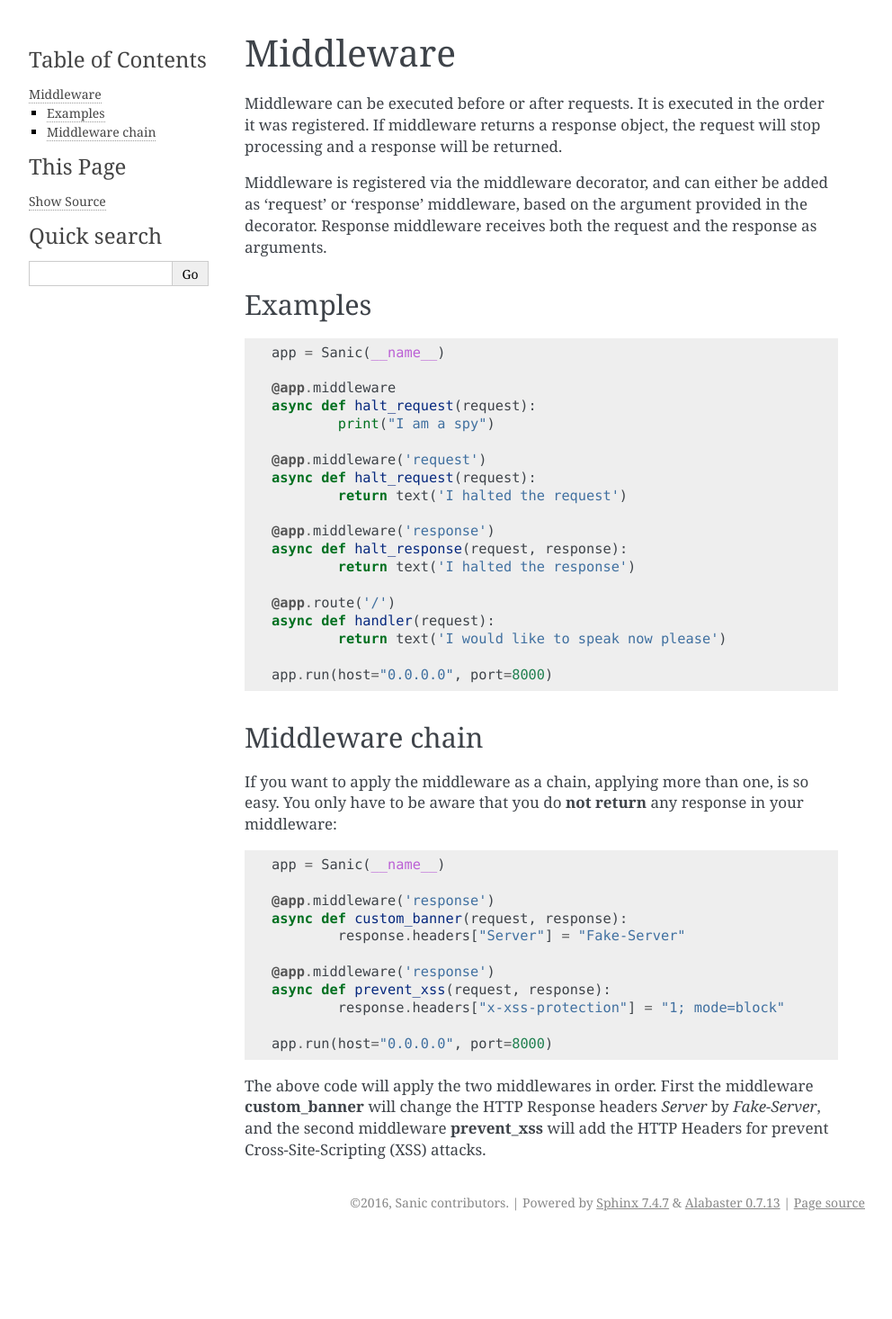
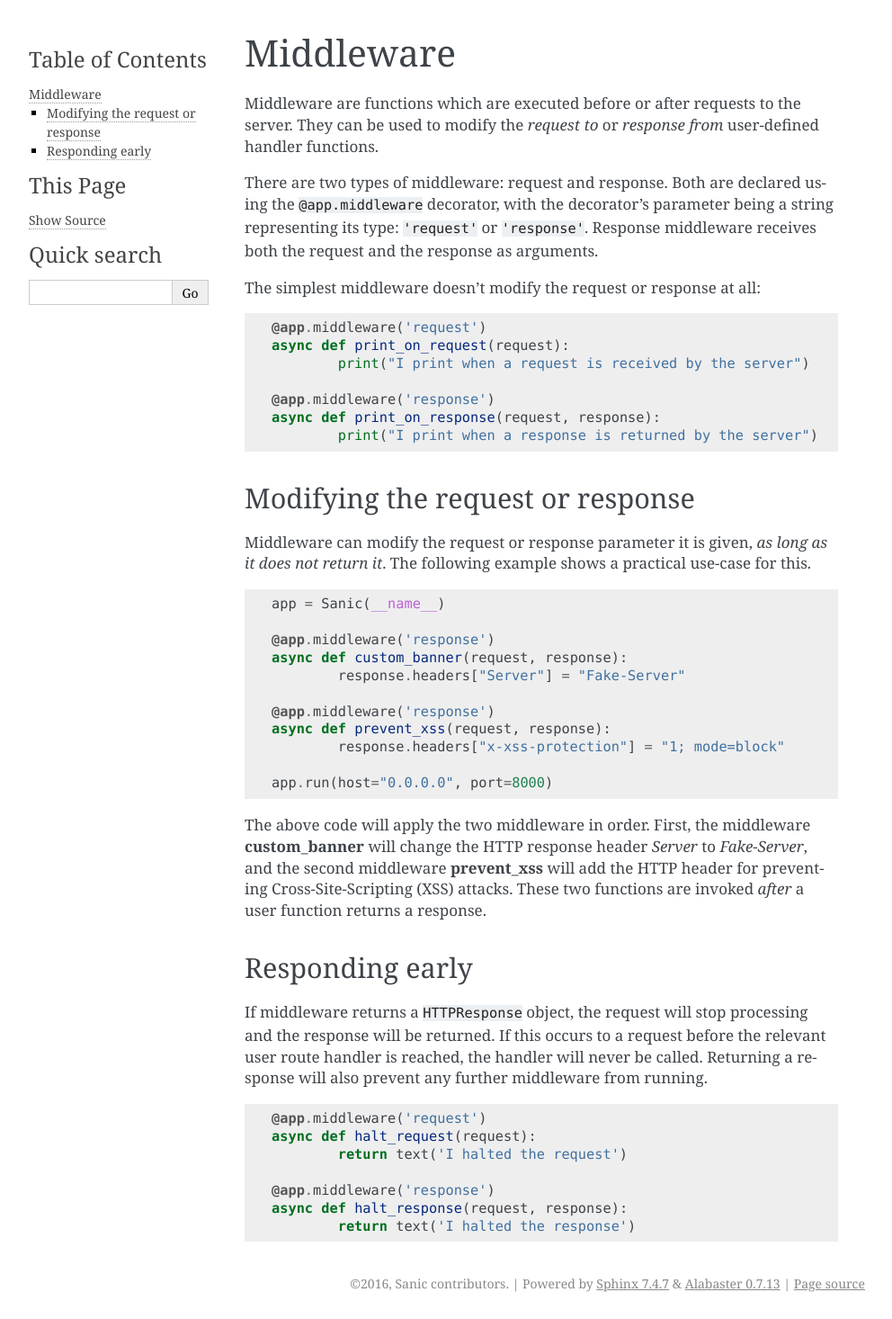
Before and after one commit to sanic-org/sanic, a Sphinx documentation site: the page built from docs/middleware.md, in a window 1280 px wide. Shown: the whole page at 90% size, without its empty margins (148-1140 px from the left). Built offline with Sphinx 7.4.7, drawn with Linux system fonts in a browser that asks for light colours; pages that are not in the unit, such as notebooks, are missing from menus; before the commit the page ends 1376 px from its top, so only the background shows below that.

Commit message:
Clarify the use-cases of middleware

````diff
--- a/docs/middleware.md
+++ b/docs/middleware.md
@@ -1,36 +1,32 @@
 # Middleware
 
-Middleware can be executed before or after requests.  It is executed in the order it was registered.  If middleware returns a response object, the request will stop processing and a response will be returned.
+Middleware are functions which are executed before or after requests to the
+server. They can be used to modify the *request to* or *response from*
+user-defined handler functions.
 
-Middleware is registered via the middleware decorator, and can either be added as 'request' or 'response' middleware, based on the argument provided in the decorator.  Response middleware receives both the request and the response as arguments.
+There are two types of middleware: request and response. Both are declared
+using the `@app.middleware` decorator, with the decorator's parameter being a
+string representing its type: `'request'` or `'response'`. Response middleware
+receives both the request and the response as arguments.
 
-## Examples
+
+The simplest middleware doesn't modify the request or response at all:
 
 ```python
-app = Sanic(__name__)
-
-@app.middleware
-async def halt_request(request):
-	print("I am a spy")
-
 @app.middleware('request')
-async def halt_request(request):
-	return text('I halted the request')
+async def print_on_request(request):
+	print("I print when a request is received by the server")
 
 @app.middleware('response')
-async def halt_response(request, response):
-	return text('I halted the response')
-
-@app.route('/')
-async def handler(request):
-	return text('I would like to speak now please')
-
-app.run(host="0.0.0.0", port=8000)
+async def print_on_response(request, response):
+	print("I print when a response is returned by the server")
 ```
 
-## Middleware chain
+## Modifying the request or response
 
-If you want to apply the middleware as a chain, applying more than one, is so easy. You only have to be aware that you do **not return** any response in your middleware:
+Middleware can modify the request or response parameter it is given, *as long
+as it does not return it*. The following example shows a practical use-case for
+this.
 
 ```python
 app = Sanic(__name__)
@@ -46,4 +42,25 @@ async def prevent_xss(request, response):
 app.run(host="0.0.0.0", port=8000)
 ```
 
-The above code will apply the two middlewares in order. First the middleware **custom_banner** will change the HTTP Response headers *Server* by *Fake-Server*, and the second middleware **prevent_xss** will add the HTTP Headers for prevent Cross-Site-Scripting (XSS) attacks.
+The above code will apply the two middleware in order. First, the middleware
+**custom_banner** will change the HTTP response header *Server* to
+*Fake-Server*, and the second middleware **prevent_xss** will add the HTTP
+header for preventing Cross-Site-Scripting (XSS) attacks. These two functions
+are invoked *after* a user function returns a response.
+
+## Responding early
+
+If middleware returns a `HTTPResponse` object, the request will stop processing
+and the response will be returned. If this occurs to a request before the
+relevant user route handler is reached, the handler will never be called.
+Returning a response will also prevent any further middleware from running.
+
+```python
+@app.middleware('request')
+async def halt_request(request):
+	return text('I halted the request')
+
+@app.middleware('response')
+async def halt_response(request, response):
+	return text('I halted the response')
+```
````
